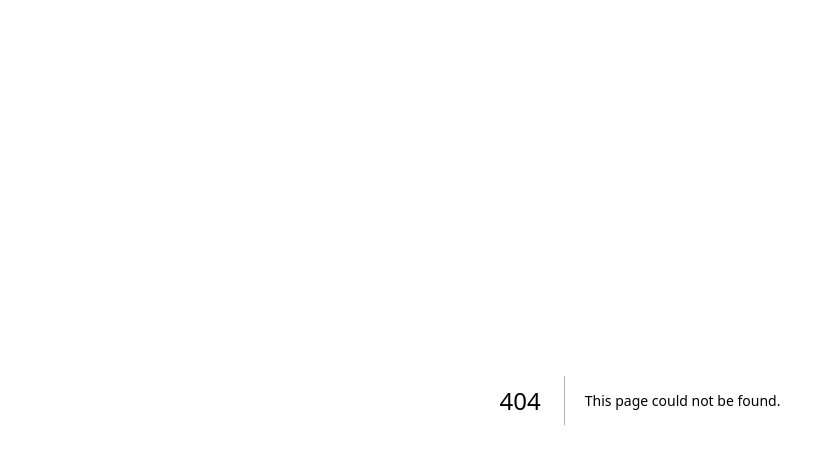
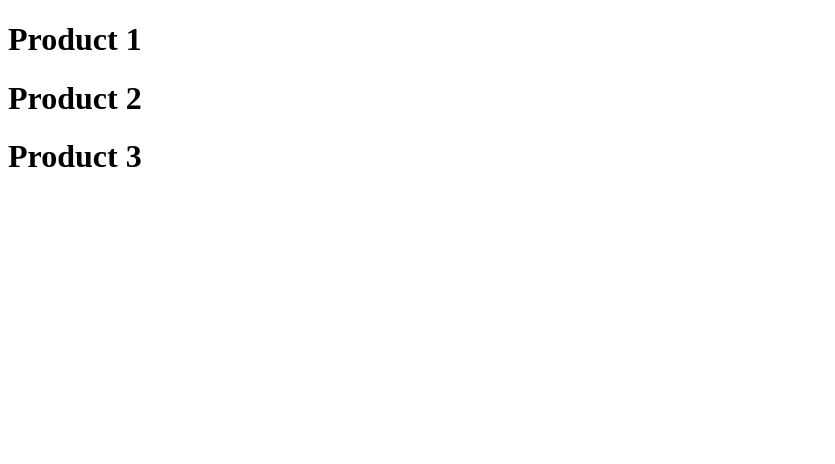
Before and after one commit to yeasinrafee/nextjs-15, a Next.js app: page /product in a window 1280 px wide. Before the commit this address had no page. Shown: the top 464 px of the page, without its empty margins (0-835 px from the left). Built offline with nearby package versions, Linux system fonts and the light colour scheme.

Commit message:
Dynamic routes

```diff
--- /dev/null
+++ b/src/app/product/page.tsx
@@ -0,0 +1,11 @@
+import React from 'react';
+
+export default function Product() {
+  return (
+    <div>
+      <h1>Product 1</h1>
+      <h1>Product 2</h1>
+      <h1>Product 3</h1>
+    </div>
+  );
+}
```
Also changed, not shown: src/app/product/[productId]/page.tsx (added, +12 -0 lines).
